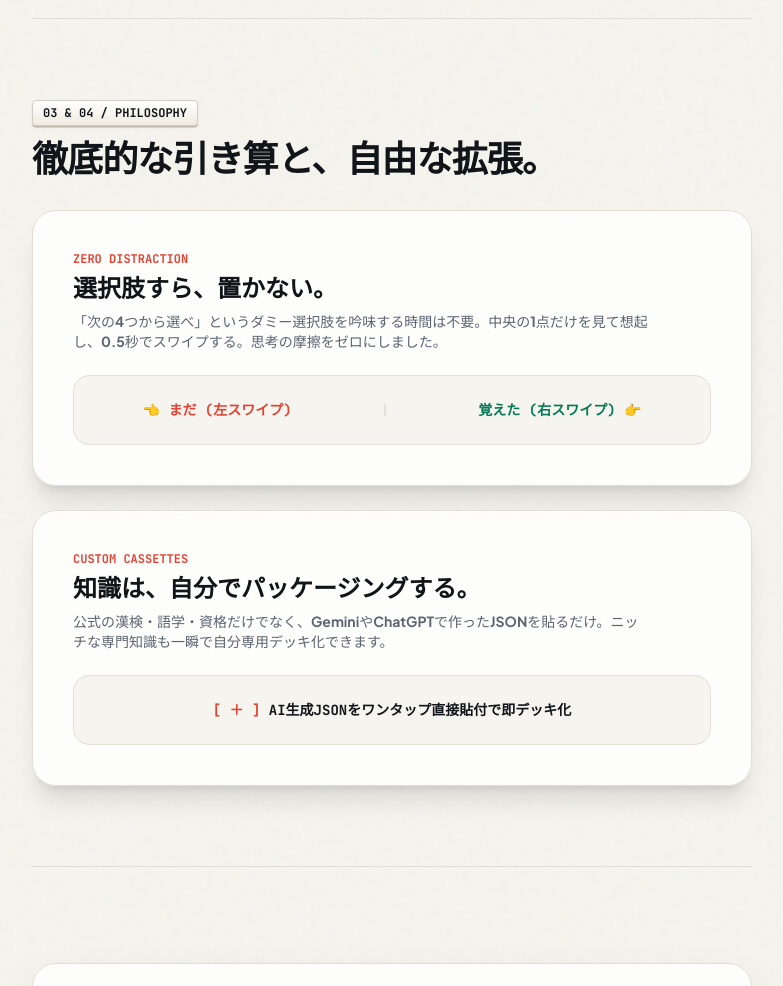
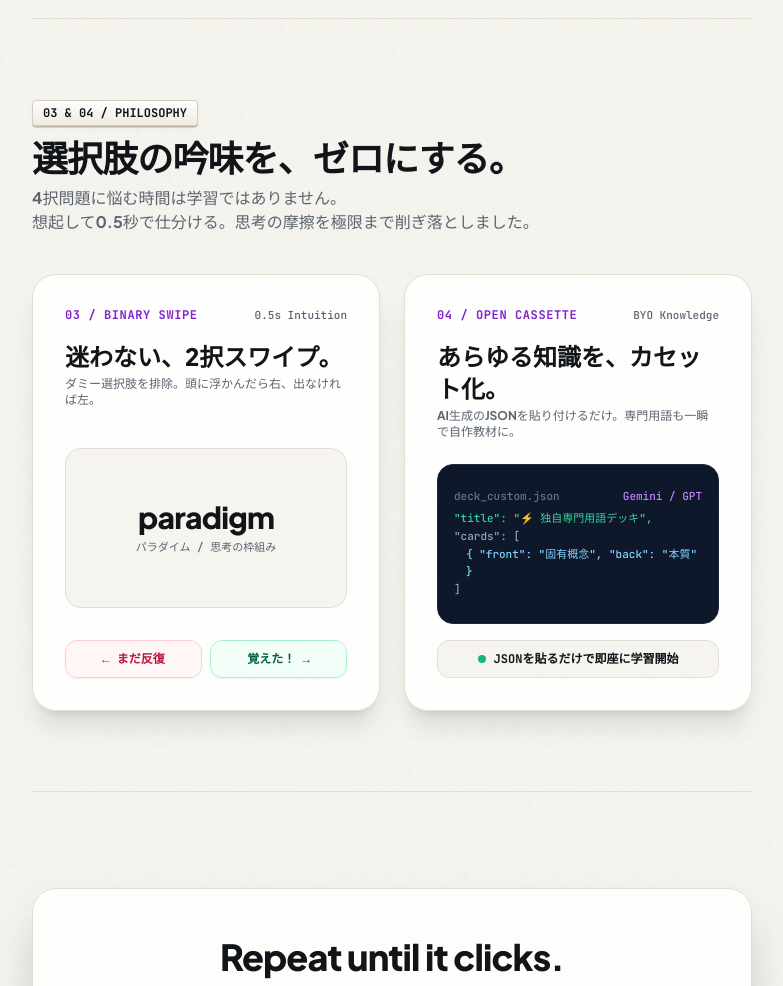
Before and after one commit to keeeeego/until-it-clicks-lp, a plain HTML site: page index.html in a window 1280 px wide. Shown: the part 2520-3506 px from the top of the page, without its empty margins (248-1031 px from the left). Drawn offline with nearby package versions, Linux system fonts and the light colour scheme.

Commit message:
全体ブラッシュアップ

```diff
--- a/index.html
+++ b/index.html
@@ -164,11 +164,9 @@
         </p>
       </div>
 
-      <!-- 特大カードコンテナ -->
       <div class="w-full">
         <div class="p-4 sm:p-8 rounded-3xl bg-white/85 backdrop-blur-sm border border-washi-border shadow-xl select-none">
 
-          <!-- 上部インジケーター（3面バー） -->
           <div class="grid grid-cols-3 gap-2 pb-4 border-b border-washi-border text-center text-xs font-mono">
             <button onclick="switchFace(0)" id="face-tab-0" class="py-2 px-1 rounded-xl transition-all font-semibold text-washi-muted hover:bg-slate-100">
               💡 <span data-i18n="tab_story">小話</span>
@@ -181,20 +179,16 @@
             </button>
           </div>
 
-          <!-- メイン動的カード（サイズを縦横に拡大・ノイズ全廃） -->
           <div class="relative py-16 sm:py-24 text-center cursor-grab active:cursor-grabbing overflow-hidden min-h-[300px] sm:min-h-[360px] flex flex-col justify-center items-center touch-pan-y" id="carousel-card">
 
-            <!-- 上部極小ステータスのみ -->
             <div id="card-badge" class="text-xs font-mono text-purple-700 tracking-wider block mb-4 font-bold transition-opacity duration-200">
               QUESTION
             </div>
 
-            <!-- 主役の特大単語（ごちゃごちゃした説明文は全廃） -->
             <div id="card-title" class="text-3xl sm:text-6xl font-black text-washi-ink tracking-tight transition-all duration-300 transform px-6">
               leverage
             </div>
 
-            <!-- サブ補足（1行のみ・スッキリ） -->
             <p id="card-desc" class="text-xs sm:text-sm text-washi-muted mt-5 font-mono transition-opacity duration-200 px-6">
               動詞 / 英検・TOEIC頻出
             </p>
@@ -208,7 +202,6 @@
 
           </div>
 
-          <!-- 下部ガイド（シンプル） -->
           <div class="flex justify-between items-center pt-4 border-t border-washi-border text-xs font-mono text-washi-muted">
             <button onclick="handleSideClick('left')" id="btn-left-guide" class="text-washi-ink font-semibold hover:underline flex items-center gap-1">
               👈 <span id="label-left-guide">小話</span>
@@ -244,31 +237,26 @@
         </button>
       </div>
 
-      <!-- X軸からグッと伸び上がる学習曲線グラフ -->
       <div class="w-full">
         <div class="p-6 sm:p-10 rounded-3xl bg-white/85 backdrop-blur-sm border border-washi-border shadow-xl">
 
           <div class="relative w-full aspect-[16/9] sm:aspect-[2/1] max-h-[340px]">
             <svg id="retention-svg" viewBox="0 0 700 320" class="w-full h-full overflow-visible" fill="none" xmlns="http://www.w3.org/2000/svg">
 
-              <!-- 軸と目盛り -->
               <line x1="80" y1="40" x2="80" y2="260" stroke="#E2DED4" stroke-width="1.5" />
               <line x1="80" y1="260" x2="660" y2="260" stroke="#E2DED4" stroke-width="1.5" />
 
               <line x1="80" y1="60" x2="660" y2="60" stroke="#F0EDE4" stroke-width="1" stroke-dasharray="4 4" />
               <line x1="80" y1="140" x2="660" y2="140" stroke="#F0EDE4" stroke-width="1" stroke-dasharray="4 4" />
 
-              <!-- Y軸（理解度・習得率） -->
               <text x="25" y="65" fill="#5C6470" font-family="'JetBrains Mono', monospace" font-size="11" font-weight="600">100%</text>
               <text x="32" y="145" fill="#5C6470" font-family="'JetBrains Mono', monospace" font-size="11">70%</text>
               <text x="40" y="264" fill="#5C6470" font-family="'JetBrains Mono', monospace" font-size="11">0%</text>
 
-              <!-- X軸（学習回数・日数） -->
               <text x="180" y="288" fill="#10B981" font-family="'JetBrains Mono', monospace" font-size="11" font-weight="700" text-anchor="middle">1回目 (急上昇)</text>
               <text x="380" y="288" fill="#F59E0B" font-family="'JetBrains Mono', monospace" font-size="11" font-weight="700" text-anchor="middle">2回目 (完全定着)</text>
               <text x="580" y="288" fill="#5C6470" font-family="'JetBrains Mono', monospace" font-size="11" text-anchor="middle">3回目以降 (安定・卒業)</text>
 
-              <!-- 本物の学習曲線（1回目で急上昇 ➜ 2回目で定着 ➜ 3回目以降は緩やかに維持） -->
               <path class="draw-curve" d="M 80 260 C 130 180, 150 140, 200 130 C 270 120, 330 65, 400 62 L 640 60" stroke="url(#learning-curve-gradient)" stroke-width="4.5" stroke-linecap="round" fill="none" />
 
               <defs>
@@ -280,19 +268,15 @@
                 </linearGradient>
               </defs>
 
-              <!-- 各ポイントのノード -->
               <g class="fade-node opacity-0">
-                <!-- 1回目：急激に伸びる -->
                 <circle cx="200" cy="130" r="6" fill="#10B981" />
                 <circle cx="200" cy="130" r="12" stroke="#10B981" stroke-width="1.5" stroke-opacity="0.3" />
                 <text x="200" y="105" fill="#065F46" font-family="'Noto Sans JP', sans-serif" font-size="12" font-weight="700" text-anchor="middle">① 伸び幅最大（70%到達）</text>
 
-                <!-- 2回目：伸びが収束し100%へ -->
                 <circle cx="400" cy="62" r="7" fill="#F59E0B" />
                 <circle cx="400" cy="62" r="14" stroke="#F59E0B" stroke-width="1.5" stroke-opacity="0.3" />
                 <text x="400" y="38" fill="#B45309" font-family="'Noto Sans JP', sans-serif" font-size="12" font-weight="700" text-anchor="middle">② 100%定着（仕上げ）</text>
 
-                <!-- 3回目以降：もう伸びない（維持・殿堂入り） -->
                 <circle cx="600" cy="60" r="8" fill="#FBBF24" />
                 <text x="600" y="32" fill="#92400E" font-family="'Noto Sans JP', sans-serif" font-size="13" font-weight="900" text-anchor="middle">👑 殿堂入り（卒業）</text>
               </g>
@@ -300,7 +284,6 @@
             </svg>
           </div>
 
-          <!-- グラフ解説バナー -->
           <div class="mt-8 grid grid-cols-1 sm:grid-cols-2 gap-3 pt-6 border-t border-washi-border font-mono text-xs">
             <div class="p-3.5 rounded-xl bg-washi-bg border border-washi-border flex items-center gap-2.5">
               <span class="w-3 h-3 rounded-full bg-emerald-500 shrink-0"></span>
@@ -318,44 +301,89 @@
 
 
     <!-- ==================================================== -->
-    <!-- FEATURE 03 & 04 -->
+    <!-- FEATURE 03 & 04: PHILOSOPHY（ミニマル・動的モック） -->
     <!-- ==================================================== -->
     <section class="py-20 border-t border-washi-border">
-      <div class="text-left mb-8">
+      <div class="text-left mb-10">
         <kbd class="raycast-key px-2.5 py-1 rounded text-xs font-mono text-washi-ink font-bold mb-3 inline-block">03 & 04 / PHILOSOPHY</kbd>
-        <h2 class="text-2xl sm:text-4xl font-black text-washi-ink tracking-tight mb-4">
-          <span class="inline-block">徹底的な引き算と、</span><span class="inline-block">自由な拡張。</span>
+        <h2 class="text-2xl sm:text-4xl font-black text-washi-ink tracking-tight mb-2">
+          <span class="inline-block">選択肢の吟味を、</span><span class="inline-block">ゼロにする。</span>
         </h2>
+        <p class="text-xs sm:text-base text-washi-muted leading-relaxed max-w-xl">
+          <span class="inline-block">4択問題に悩む時間は学習ではありません。</span><span class="inline-block">想起して0.5秒で仕分ける。思考の摩擦を極限まで削ぎ落としました。</span>
+        </p>
       </div>
 
-      <div class="grid grid-cols-1 gap-6">
-        <div class="p-6 sm:p-10 rounded-3xl bg-white/80 backdrop-blur-sm border border-washi-border shadow-xl text-left">
-          <div class="max-w-xl mb-6">
-            <span class="text-xs font-mono text-washi-vermilion uppercase block mb-1 font-bold">Zero Distraction</span>
-            <h3 class="text-xl sm:text-2xl font-black text-washi-ink mb-2" data-i18n="f3_title">選択肢すら、置かない。</h3>
-            <p class="text-xs sm:text-sm text-washi-muted leading-relaxed" data-i18n="f3_desc">
-              「次の4つから選べ」というダミー選択肢を吟味する時間は不要。中央の1点だけを見て想起し、0.5秒でスワイプする。思考の摩擦をゼロにしました。
+      <div class="grid grid-cols-1 md:grid-cols-2 gap-6">
+
+        <!-- 03: 2択スワイプの動的ミニモック -->
+        <div class="p-6 sm:p-8 rounded-3xl bg-white/85 backdrop-blur-sm border border-washi-border shadow-xl flex flex-col justify-between">
+          <div>
+            <div class="flex items-center justify-between mb-4">
+              <span class="text-xs font-mono text-purple-700 tracking-wider font-bold">03 / BINARY SWIPE</span>
+              <span class="text-[11px] font-mono text-washi-muted">0.5s Intuition</span>
+            </div>
+            <h3 class="text-xl sm:text-2xl font-black text-washi-ink mb-1">
+              迷わない、2択スワイプ。
+            </h3>
+            <p class="text-xs text-washi-muted mb-6">
+              ダミー選択肢を排除。頭に浮かんだら右、出なければ左。
             </p>
           </div>
-          <div class="p-4 sm:p-6 rounded-2xl bg-washi-bg border border-washi-border flex items-center justify-around font-mono text-xs sm:text-sm font-bold">
-            <span class="text-washi-vermilion">👈 まだ (左スワイプ)</span>
-            <span class="text-washi-border">|</span>
-            <span class="text-emerald-700">覚えた (右スワイプ) 👉</span>
+
+          <!-- スワイプ体験ミニカード -->
+          <div class="relative py-8 px-4 rounded-2xl bg-washi-bg border border-washi-border text-center overflow-hidden flex flex-col items-center justify-center min-h-[160px] select-none" id="swipe-demo-card">
+            <span id="swipe-stamp" class="absolute top-3 font-mono font-black text-xs px-3 py-1 rounded-lg opacity-0 transition-all duration-200"></span>
+            <div class="text-2xl sm:text-3xl font-black text-washi-ink tracking-tight mb-1" id="swipe-demo-word">
+              paradigm
+            </div>
+            <span class="text-[11px] font-mono text-washi-muted">パラダイム / 思考の枠組み</span>
+          </div>
+
+          <!-- アクションバー -->
+          <div class="grid grid-cols-2 gap-2 mt-4 font-mono text-xs">
+            <button onclick="triggerDemoSwipe('left')" class="py-2.5 px-3 rounded-xl border border-rose-200 bg-rose-50/60 hover:bg-rose-100/80 text-rose-700 font-bold transition-all flex items-center justify-center gap-1.5 shadow-sm">
+              <span>← まだ反復</span>
+            </button>
+            <button onclick="triggerDemoSwipe('right')" class="py-2.5 px-3 rounded-xl border border-emerald-200 bg-emerald-50/60 hover:bg-emerald-100/80 text-emerald-800 font-bold transition-all flex items-center justify-center gap-1.5 shadow-sm">
+              <span>覚えた！ →</span>
+            </button>
           </div>
         </div>
 
-        <div class="p-6 sm:p-10 rounded-3xl bg-white/80 backdrop-blur-sm border border-washi-border shadow-xl text-left">
-          <div class="max-w-xl mb-6">
-            <span class="text-xs font-mono text-washi-vermilion uppercase block mb-1 font-bold">Custom Cassettes</span>
-            <h3 class="text-xl sm:text-2xl font-black text-washi-ink mb-2" data-i18n="f4_title">知識は、自分でパッケージングする。</h3>
-            <p class="text-xs sm:text-sm text-washi-muted leading-relaxed" data-i18n="f4_desc">
-              公式の漢検・語学・資格だけでなく、GeminiやChatGPTで作ったJSONを貼るだけ。ニッチな専門知識も一瞬で自分専用デッキ化できます。
+        <!-- 04: オープンカセット（JSON拡張） -->
+        <div class="p-6 sm:p-8 rounded-3xl bg-white/85 backdrop-blur-sm border border-washi-border shadow-xl flex flex-col justify-between">
+          <div>
+            <div class="flex items-center justify-between mb-4">
+              <span class="text-xs font-mono text-purple-700 tracking-wider font-bold">04 / OPEN CASSETTE</span>
+              <span class="text-[11px] font-mono text-washi-muted">BYO Knowledge</span>
+            </div>
+            <h3 class="text-xl sm:text-2xl font-black text-washi-ink mb-1">
+              あらゆる知識を、カセット化。
+            </h3>
+            <p class="text-xs text-washi-muted mb-6">
+              AI生成のJSONを貼り付けるだけ。専門用語も一瞬で自作教材に。
             </p>
           </div>
-          <div class="p-4 sm:p-6 rounded-2xl bg-washi-bg border border-washi-border font-mono text-center text-washi-ink font-bold text-xs sm:text-sm">
-            <span class="text-washi-vermilion font-black">[ ＋ ]</span> AI生成JSONをワンタップ直接貼付で即デッキ化
+
+          <!-- コードブロック風ミニモック -->
+          <div class="p-4 rounded-2xl bg-slate-900 text-slate-300 font-mono text-[11px] leading-relaxed overflow-hidden border border-slate-800 shadow-inner min-h-[160px] flex flex-col justify-center">
+            <div class="text-slate-500 mb-1 flex items-center justify-between">
+              <span>deck_custom.json</span>
+              <span class="text-purple-400">Gemini / GPT</span>
+            </div>
+            <div class="text-emerald-400">"title": "⚡ 独自専門用語デッキ",</div>
+            <div class="text-slate-400">"cards": [</div>
+            <div class="pl-3 text-sky-300">{ "front": "固有概念", "back": "本質" }</div>
+            <div class="text-slate-400">]</div>
+          </div>
+
+          <div class="mt-4 p-2.5 rounded-xl bg-washi-bg border border-washi-border text-center font-mono text-xs text-washi-ink font-bold flex items-center justify-center gap-2">
+            <span class="w-2 h-2 rounded-full bg-emerald-500"></span>
+            <span>JSONを貼るだけで即座に学習開始</span>
           </div>
         </div>
+
       </div>
     </section>
 
@@ -493,7 +521,7 @@
       }
     }
 
-    // スワイプ（タッチ＆ドラッグ）
+    // 01 スワイプ対応
     const cardEl = document.getElementById('carousel-card');
     let startX = 0;
     let isDragging = false;
@@ -534,7 +562,28 @@
       }
     }
 
-    // グラフアニメーション再生
+    // 03 デモカードのスワイプ演出
+    function triggerDemoSwipe(direction) {
+      const card = document.getElementById('swipe-demo-card');
+      const stamp = document.getElementById('swipe-stamp');
+
+      if (direction === 'left') {
+        card.style.transform = 'translateX(-18px) rotate(-3deg)';
+        stamp.innerText = '🔄 もう1回';
+        stamp.className = 'absolute top-3 font-mono font-black text-xs px-3 py-1 rounded-lg border border-rose-400 bg-rose-100 text-rose-700 opacity-100 transition-all';
+      } else {
+        card.style.transform = 'translateX(18px) rotate(3deg)';
+        stamp.innerText = '✨ 覚えた！';
+        stamp.className = 'absolute top-3 font-mono font-black text-xs px-3 py-1 rounded-lg border border-emerald-400 bg-emerald-100 text-emerald-800 opacity-100 transition-all';
+      }
+
+      setTimeout(() => {
+        card.style.transform = 'translateX(0) rotate(0deg)';
+        stamp.style.opacity = '0';
+      }, 400);
+    }
+
+    // 02 グラフアニメーション再生
     function replayRetentionChart() {
       const container = document.getElementById('retention-section');
       container.classList.remove('is-animated');
@@ -569,10 +618,6 @@
         tab_answer: "解答",
         f2_title: "<span class=\"inline-block\">2回で極まる、</span><span class=\"inline-block\">学習曲線。</span>",
         f2_desc: "<span class=\"inline-block\">1回目の反復で一気に理解し、</span><span class=\"inline-block\">3日後の2回目で記憶を完全にロック。</span><span class=\"inline-block\">3回目以降の無駄な周回をなくし、最短で【👑 殿堂入り】へ到達します。</span>",
-        f3_title: "選択肢すら、置かない。",
-        f3_desc: "「次の4つから選べ」というダミー選択肢を吟味する時間は不要。中央の1点だけを見て想起し、0.5秒でスワイプする。思考の摩擦をゼロにしました。",
-        f4_title: "知識は、自分でパッケージングする。",
-        f4_desc: "公式の漢検・語学・資格だけでなく、GeminiやChatGPTで作ったJSONを貼るだけ。ニッチな専門知識も一瞬で自分専用デッキ化できます。",
         bottom_btn: "学習を始める ➜"
       },
       en: {
@@ -587,10 +632,6 @@
         tab_answer: "Answer",
         f2_title: "Two-Hit Mastery Curve",
         f2_desc: "First repetition establishes initial comprehension. The spaced second pass locks it in permanently. Zero redundant grinding.",
-        f3_title: "Zero Distraction",
-        f3_desc: "No confusing multiple choices. Focus purely on one single term in 0.5s and flick. Total friction elimination.",
-        f4_title: "BYO Cassette System",
-        f4_desc: "Not limited to preset decks. Paste JSON generated by Gemini/ChatGPT to turn any niche knowledge into your custom deck.",
         bottom_btn: "Start Learning ➜"
       }
     };
```
